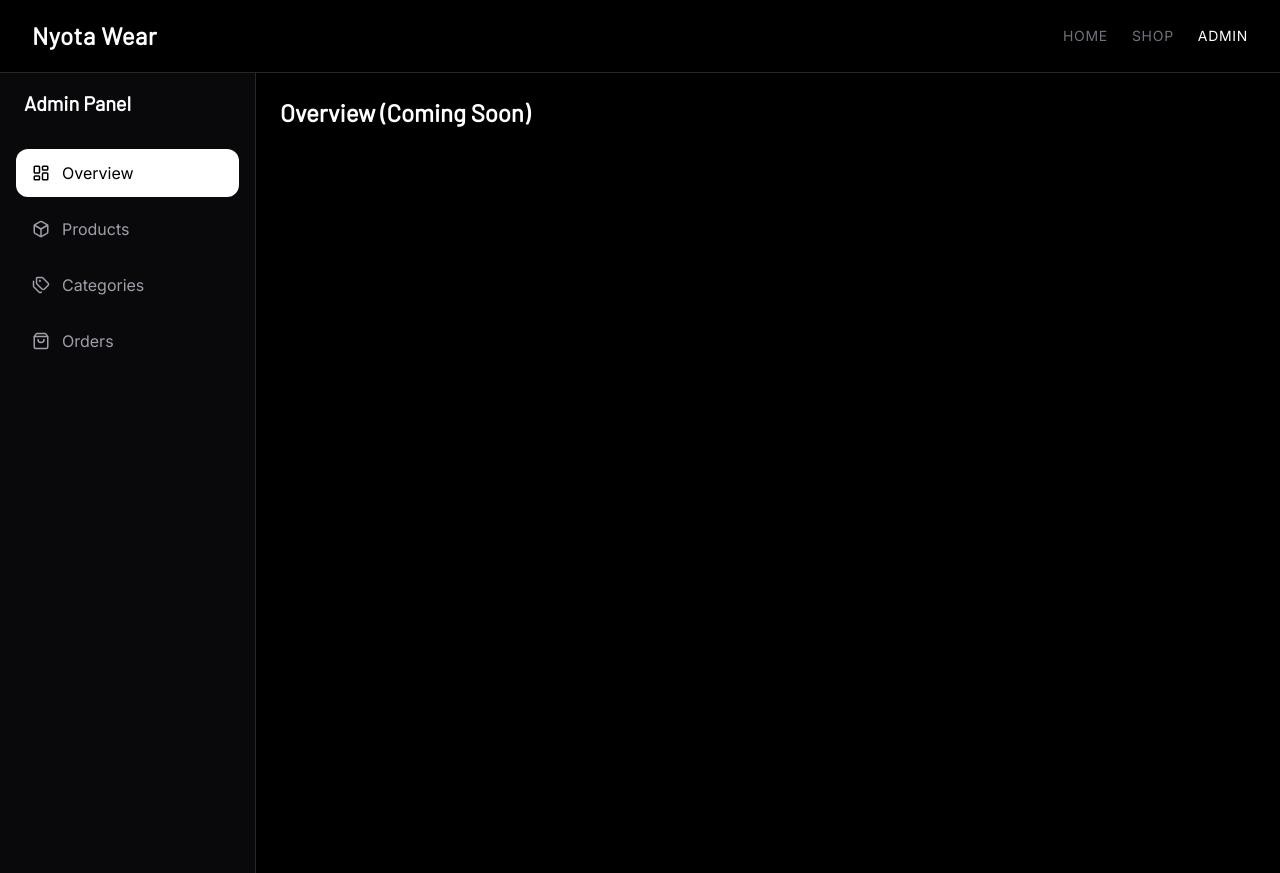
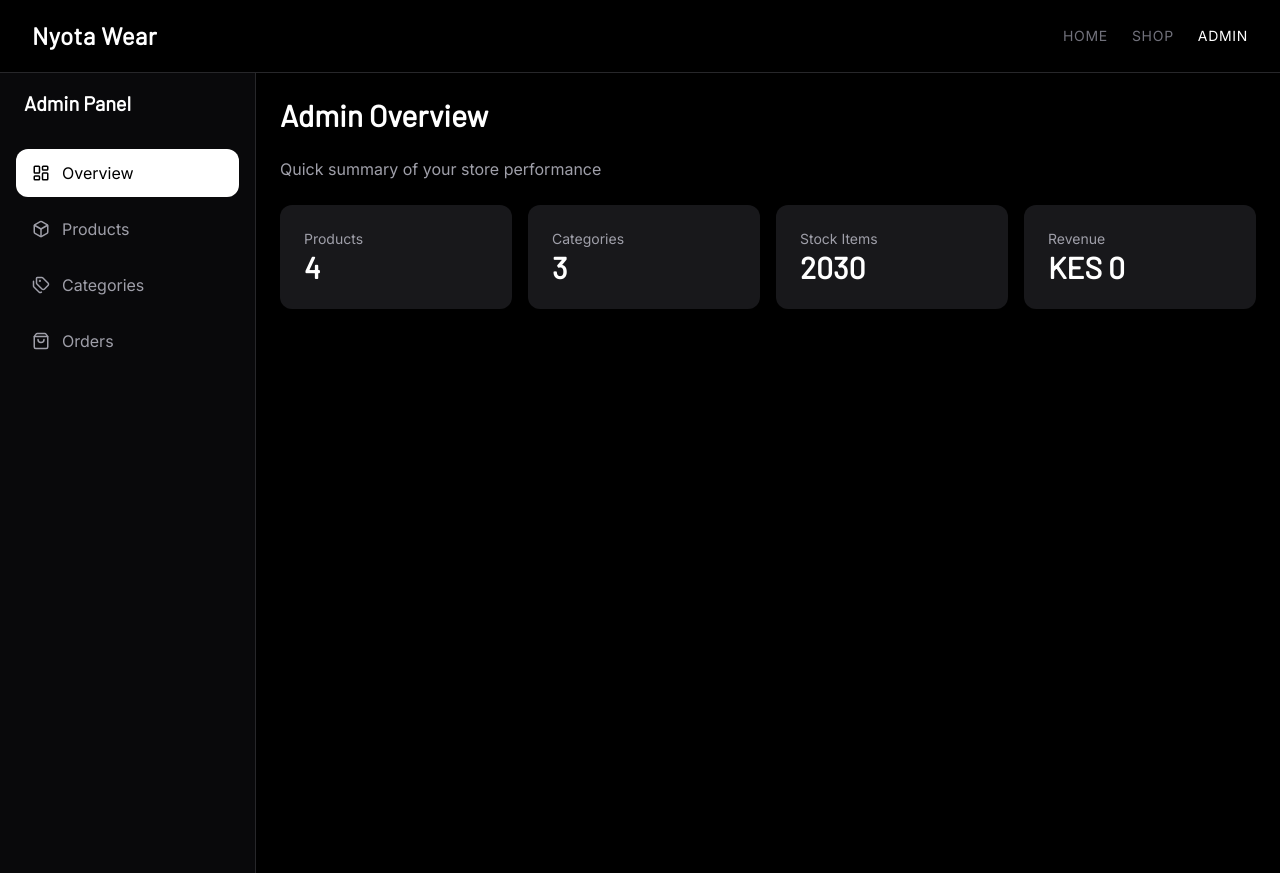
Before and after one commit to brianngoyoni-254/Nyota-wear, a React (Vite) app: page /admin in a window 1280 px wide. Built offline with nearby package versions, Linux system fonts and the light colour scheme; data requests are answered from the project's data file.

Commit message:
Build admin overview dashboard with stats cards

```diff
--- a/src/pages/AdminOverview.jsx
+++ b/src/pages/AdminOverview.jsx
@@ -1,5 +1,62 @@
+import useAdminData from "../hooks/useAdminData";
+
 function AdminOverview() {
-  return <h1 className="text-2xl font-bold">Overview (Coming Soon)</h1>;
+  const { products, categories } = useAdminData();
+
+  const totalProducts = products.length;
+  const totalCategories = categories.length;
+
+  const totalStock = products.reduce(
+    (sum, p) => sum + (Number(p.stock) || 0),
+    0
+  );
+
+  const totalRevenue = products.reduce(
+    (sum, p) =>
+      sum + (Number(p.price) || 0) * (Number(p.sold || 0)),
+    0
+  );
+
+  return (
+    <div className="space-y-6">
+
+      <h1 className="text-3xl font-bold">
+        Admin Overview
+      </h1>
+
+      <p className="text-zinc-400">
+        Quick summary of your store performance
+      </p>
+
+      {/* STATS GRID */}
+      <div className="grid grid-cols-1 md:grid-cols-2 xl:grid-cols-4 gap-4">
+
+        <div className="bg-zinc-900 p-6 rounded-xl">
+          <p className="text-zinc-400 text-sm">Products</p>
+          <h2 className="text-3xl font-bold">{totalProducts}</h2>
+        </div>
+
+        <div className="bg-zinc-900 p-6 rounded-xl">
+          <p className="text-zinc-400 text-sm">Categories</p>
+          <h2 className="text-3xl font-bold">{totalCategories}</h2>
+        </div>
+
+        <div className="bg-zinc-900 p-6 rounded-xl">
+          <p className="text-zinc-400 text-sm">Stock Items</p>
+          <h2 className="text-3xl font-bold">{totalStock}</h2>
+        </div>
+
+        <div className="bg-zinc-900 p-6 rounded-xl">
+          <p className="text-zinc-400 text-sm">Revenue</p>
+          <h2 className="text-3xl font-bold">
+            KES {totalRevenue}
+          </h2>
+        </div>
+
+      </div>
+
+    </div>
+  );
 }
 
 export default AdminOverview;
```
